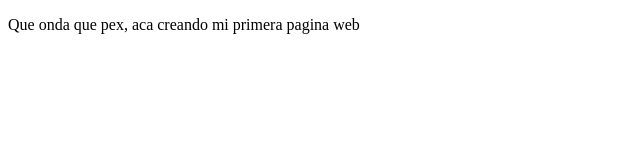
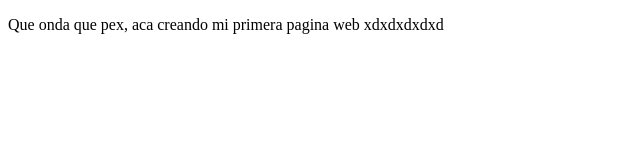
Before and after one commit to CheloEz/projectoDemoCursoPrework, a plain HTML site: page index.html in a window 1280 px wide. Shown: the whole page, without its empty margins (0-640 px from the left). Drawn offline with Linux system fonts and the light colour scheme.

```diff
--- a/index.html
+++ b/index.html
@@ -8,7 +8,7 @@
 </head>
 <body>
     <p>
-        Que onda que pex, aca creando mi primera pagina web
+        Que onda que pex, aca creando mi primera pagina web xdxdxdxdxd
     </p>
 </body>
 </html>
```
